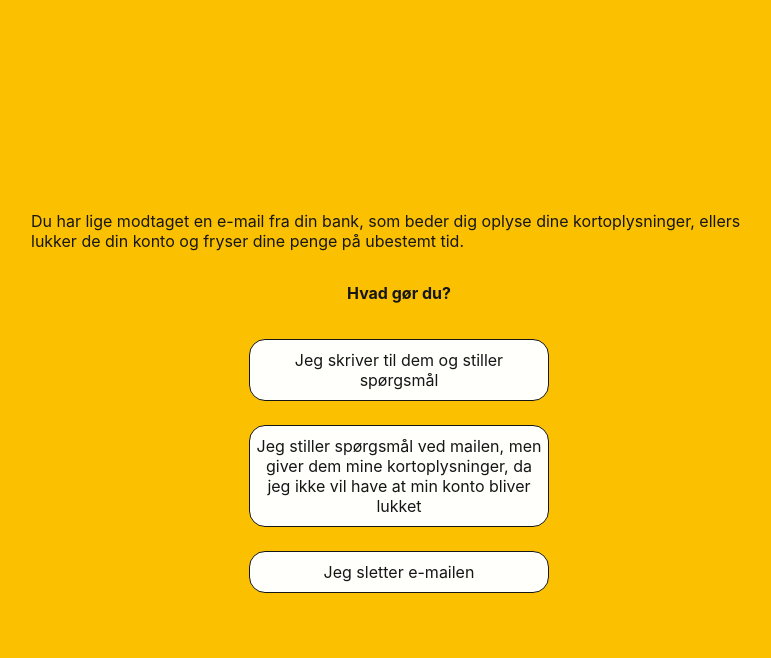
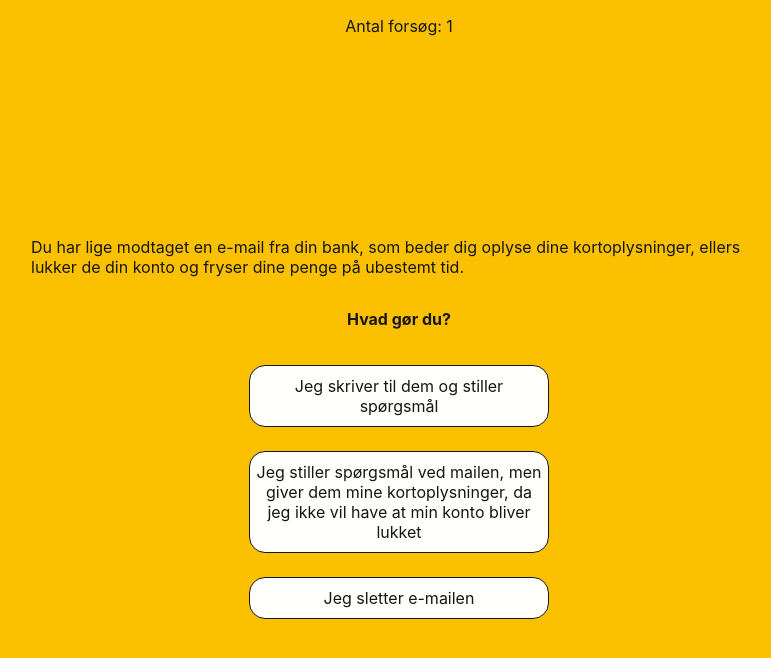
Before and after one commit to Soerenlausen/CyberSecurity, a plain HTML site: page index.html in a window 1280 px wide. Both pictures are taken after a click on the button "Start test". Shown: the whole page, without its empty margins (241-1012 px from the left). Drawn offline with Linux system fonts and the light colour scheme; a web font is replaced by a local one.

Commit message:
tilføjet en 'antal forsøg tæller' i toppen af siden med localStorage

```diff
--- a/css/style.scss
+++ b/css/style.scss
@@ -22,6 +22,10 @@ body{
 /* Hvad gør du? tekst, fed skrift uden ekstra class'es eller inline styling */
 #q1 p:nth-of-type(2), #sc1, #sc2, #sc3{
     font-weight: 700;
+}
+
+#counter {
+    padding: partial.$padding-normal;
 }
 
 /* nesting som mindsker behovet for at skrive section før alle de underliggende elementer*/
@@ -55,6 +59,7 @@ section{
         border: 1px solid partial.$secondary-font-color;
         transition: 0.7s;
         color: partial.$secondary-font-color;
+        font-size: 0.8em;
     }
 
     img{
--- a/index.html
+++ b/index.html
@@ -10,6 +10,9 @@
     <link rel="stylesheet" href="https://use.typekit.net/yge5jcj.css">
 </head>
 <body>
+    <header>
+        <p id="counter"></p>
+    </header>
     <section id="velkomst"> <!-- velkomst side, som kort forklar hvad side kan/vil have brugeren til -->
         <h1>Test om e-mail svindel, og hvordan du måske kan undgå det</h1>
         <p>Lær mere om hvordan du ikke bliver snydt online med denne test.</p>
--- a/js/script.js
+++ b/js/script.js
@@ -1,10 +1,11 @@
 'use strict'
 
 const btns = document.querySelectorAll('.btn-group button');
+const startBtn = document.getElementById('start');
 const choices = []; // Array til id på knappen, der er blevet klikket på
 const sections = document.querySelectorAll('section'); // fast variabel, som henter de forskellige sectioner(elementer) fra html'en udfra teksten 'section'
 
-// Function til at skift sectio
+// Function til at skift section
 const checkAnswer = (e) => { // Funktion med en parameter (e)
     sections.forEach(section => {
         section.style.display = 'none';
@@ -27,7 +28,7 @@ const checkAnswer = (e) => { // Funktion med en parameter (e)
         break;
         case ' svar 1-1': document.querySelector('#e3').style.display = 'flex';
         document.querySelector('#fb1').style.display = 'flex';
-        document.getElementById('fb1').innerText = 'Du skal altid check hvem der skriver, er mailaddressen den rigtige eller mailen lidt mistænklig? og er det en nets certificret side, du betaler på' // Viser elementet med id="q2", samt viser paragraph'en med id'et 'fb1' og indsætter teksten via .innerText functionen
+        document.getElementById('fb1').innerText = 'Du skal altid check hvem er afsenderen, er mailaddressen lidt mistænklig? og er det en nets certificret side, du betaler på' // Viser elementet med id="q2", samt viser paragraph'en med id'et 'fb1' og indsætter teksten via .innerText functionen
         break;
         case ' svar 1-2': document.querySelector('#e2').style.display = 'flex'; // Viser elementet med id="e2"
         break;
@@ -35,8 +36,18 @@ const checkAnswer = (e) => { // Funktion med en parameter (e)
     }
 }
 
+let count = localStorage.getItem('clickCount') || 0; // Henter nummer from localStorage eller 0 hvis intet er gemt tidligere
+
+startBtn.addEventListener('click', () => { // event listener til start knap, så starten på et nyt spil bliver registeret
+    count++; // tilføjer én til det gemte nummer i localStorage
+
+    localStorage.setItem('clickCount', count); // gemmer det nye nummer i localStorage
+
+    document.getElementById('counter').innerText = 'Antal forsøg: ' + count; //sætter tekst og svar ind, i elementet med id'et 'start'
+});
+
 document.addEventListener('DOMContentLoaded', () => {
-    const savedChoices = localStorage.getItem('answer') || 'ikke registeret'; // henter tidligere svar fra localstorage, eller hvis det er første gang på side, giver det svaret 'ikke registeret'
+    const savedChoices = localStorage.getItem('answer') || 'ikke registeret'; // henter tidligere svar fra localStorage, eller hvis det er første gang på side, giver det svaret 'ikke registeret'
     document.getElementById('sc1').innerText = 'Forrige forsøg: ' + savedChoices; //sætter tekst og svar ind, i elementet med id'et 'sc1'
     document.getElementById('sc2').innerText = 'Forrige forsøg: ' + savedChoices;
     document.getElementById('sc3').innerText = 'Forrige forsøg: ' + savedChoices;
```
Also changed, not shown: css/style.css, 1 other file.
